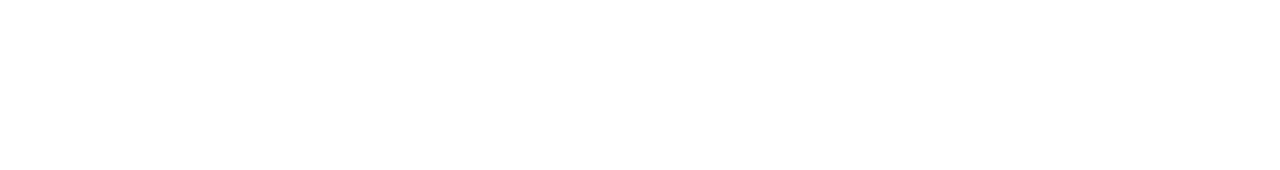
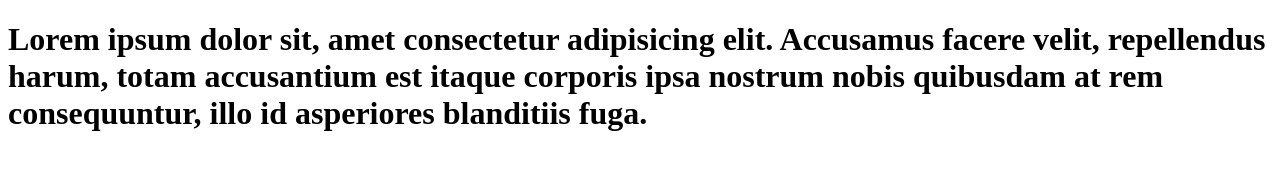
Before and after one commit to EglyG/C34912, a plain HTML site: page index.html in a window 1280 px wide. Drawn offline with Linux system fonts and the light colour scheme.

Commit message:
se agrega el indez.html

```diff
--- a/index.html
+++ b/index.html
@@ -6,6 +6,6 @@
     <title>Document</title>
 </head>
 <body>
-
+    <h1>Lorem ipsum dolor sit, amet consectetur adipisicing elit. Accusamus facere velit, repellendus harum, totam accusantium est itaque corporis ipsa nostrum nobis quibusdam at rem consequuntur, illo id asperiores blanditiis fuga.</h1>
 </body>
 </html>
```
